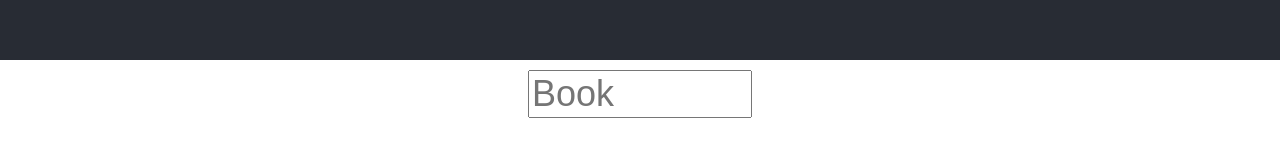
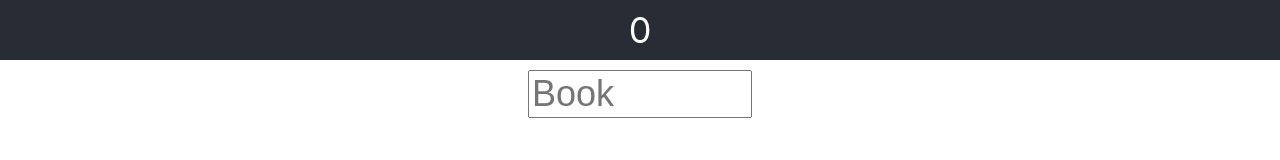
Before and after one commit to ricktoews/niv-reader, a React (Create React App) app: page / in a window 1280 px wide. Shown: the top 160 px of the page. Built offline with nearby package versions, Linux system fonts and the light colour scheme.

Commit message:
Allow passage selection by path.

```diff
--- a/src/App.js
+++ b/src/App.js
@@ -1,79 +1,17 @@
 import { useEffect, useState } from 'react';
-import { BrowserRouter, withRouter } from 'react-router-dom';
-import './App.scss';
-import ChevronIcon from './components/ChevronIcon';
-import PassageLayout from './components/PassageLayout';
-import Reference from './components/Reference';
-import Autocomplete from './components/Autocomplete';
-import SelectInteger from './components/SelectInteger';
-import Popup from './components/Popup';
-const bookData = require('./data/book-data')[0];
+import { BrowserRouter, Switch, Route, withRouter } from 'react-router-dom';
+import Main from './Main';
 
 function App() {
-  const [book, setBook] = useState('');
-  const [chapter, setChapter] = useState(0);
-  const [maxChapter, setMaxChapter] = useState(0);
-  const [reference, setReference] = useState({ book: '', chapter: '' });
-  const [showPopup, setShowPopup] = useState(true);
-
-  const updateReference = (book, chapter) => {
-    setReference({ book, chapter });
-  }
-
-  const popupSetReference = () => {
-    setBook('');
-    setChapter(0);
-    setShowPopup(true);
-  }
-
-  const setInteger = input => {
-    console.log('chapter', input);
-    setChapter(input);
-    setShowPopup(false);
-    setReference({ ...reference, chapter: input });
-  }
-
-  const setSelection = input => {
-    console.log('selection', input);
-    setBook(input);
-    setMaxChapter(bookData[input]);
-    setReference({ book: input, chapter: 1 });
-  }
-
-  const autoCompleteStyle = {
-    marginTop: '10px',
-    color: 'black',
-    fontSize: '1em'
-  };
-
-  const handleLeft = () => {
-    var nextChapter = 1*chapter - 1;
-    setChapter(nextChapter);
-    setReference({ ...reference, chapter: nextChapter });
-  }
-
-  const handleRight = () => {
-    var nextChapter = 1*chapter + 1;
-    setChapter(nextChapter);
-    setReference({ ...reference, chapter: nextChapter });
-  }
 
   return (
     <BrowserRouter>
-    <div className="App">
-      <header className="App-header">
-        <Reference book={reference.book} chapter={reference.chapter} popupSetReference={popupSetReference} />
-        { showPopup ? (<Popup captureClick={() => { setShowPopup(false) }} width="300" height="275">
-          { !book ? <Autocomplete style={autoCompleteStyle} prompt={'Book'} setSelection={setSelection} data={Object.keys(bookData)} /> : null }
-          { !chapter && book > '' ? <SelectInteger setInteger={setInteger} maxValue={maxChapter} /> : null }
-        </Popup>) : null }
-      </header>
-      <PassageLayout reference={updateReference} book={book} chapter={chapter} />
-      <footer>
-        <ChevronIcon direction="left" handleClick={handleLeft} />
-        <ChevronIcon direction="right" handleClick={handleRight} />
-      </footer>
-    </div>
+      <div className="App">
+        <Switch>
+          <Route exact path="/" component={Main} />
+          <Route path="/:param_book/:param_chapter" component={Main} />} />
+        </Switch>
+      </div>
     </BrowserRouter>
   );
 }
--- /dev/null
+++ b/src/Main.js
@@ -0,0 +1,81 @@
+import { useEffect, useState } from 'react';
+import { withRouter } from 'react-router-dom';
+import './App.scss';
+import ChevronIcon from './components/ChevronIcon';
+import PassageLayout from './components/PassageLayout';
+import Reference from './components/Reference';
+import Autocomplete from './components/Autocomplete';
+import SelectInteger from './components/SelectInteger';
+import Popup from './components/Popup';
+const bookData = require('./data/book-data')[0];
+
+function Main(props) {
+  const { param_book, param_chapter } = props.match.params;
+
+  const [book, setBook] = useState(param_book || '');
+  const [chapter, setChapter] = useState(param_chapter || 0);
+  const [maxChapter, setMaxChapter] = useState(0);
+  const [reference, setReference] = useState({ book, chapter });
+  const [showPopup, setShowPopup] = useState(!book);
+  const updateReference = (book, chapter) => {
+    props.history.push('/' + book + '/' + chapter);
+    setReference({ book, chapter });
+  }
+
+  const popupSetReference = () => {
+    setBook('');
+    setChapter(0);
+    setShowPopup(true);
+  }
+
+  const setInteger = input => {
+    console.log('chapter', input);
+    setChapter(input);
+    setShowPopup(false);
+    setReference({ ...reference, chapter: input });
+  }
+
+  const setSelection = input => {
+    console.log('selection', input);
+    setBook(input);
+    setMaxChapter(bookData[input]);
+    setReference({ book: input, chapter: 1 });
+  }
+
+  const autoCompleteStyle = {
+    marginTop: '10px',
+    color: 'black',
+    fontSize: '1em'
+  };
+
+  const handleLeft = () => {
+    var nextChapter = 1*chapter - 1;
+    setChapter(nextChapter);
+    setReference({ ...reference, chapter: nextChapter });
+  }
+
+  const handleRight = () => {
+    var nextChapter = 1*chapter + 1;
+    setChapter(nextChapter);
+    setReference({ ...reference, chapter: nextChapter });
+  }
+
+  return (
+    <div className="App">
+      <header className="App-header">
+        <Reference book={reference.book} chapter={reference.chapter} popupSetReference={popupSetReference} />
+        { showPopup ? (<Popup captureClick={() => { setShowPopup(false) }} width="300" height="275">
+          { !book ? <Autocomplete style={autoCompleteStyle} prompt={'Book'} setSelection={setSelection} data={Object.keys(bookData)} /> : null }
+          { !chapter && book > '' ? <SelectInteger setInteger={setInteger} maxValue={maxChapter} /> : null }
+        </Popup>) : null }
+      </header>
+      <PassageLayout reference={updateReference} book={book} chapter={chapter} />
+      <footer>
+        <ChevronIcon direction="left" handleClick={handleLeft} />
+        <ChevronIcon direction="right" handleClick={handleRight} />
+      </footer>
+    </div>
+  );
+}
+
+export default withRouter(Main);
--- a/src/components/ChevronIcon.js
+++ b/src/components/ChevronIcon.js
@@ -7,7 +7,7 @@ function ChevronIcon(props) {
     props.handleClick();
   };
 
-  const chevronImg = <img srcset="./chevron-right.svg 4x" style={{}} width="30" height="30" />;
+  const chevronImg = <img srcset="/chevron-right.svg 4x" style={{}} width="30" height="30" />;
 
   return (
     <div onClick={handleClick} className={`chevron chevron-${direction}`}>
```
